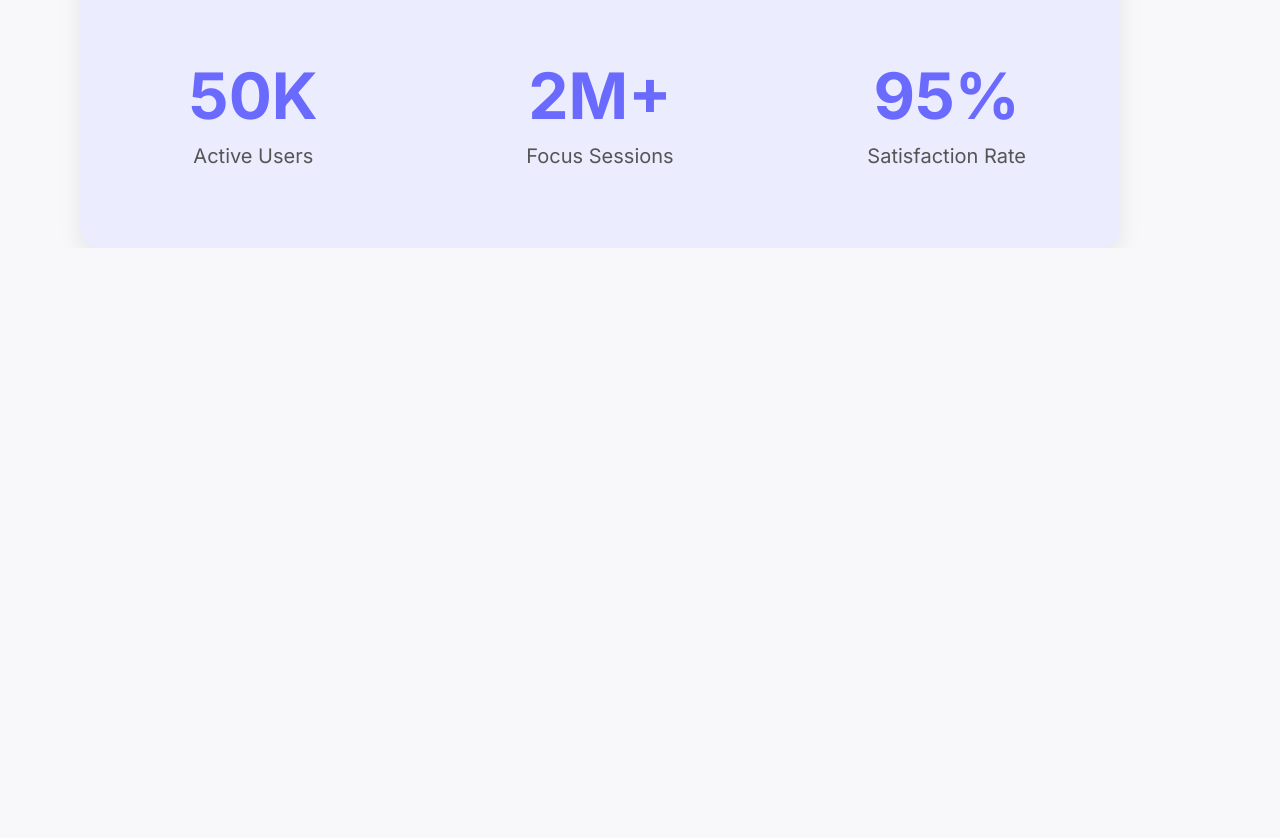
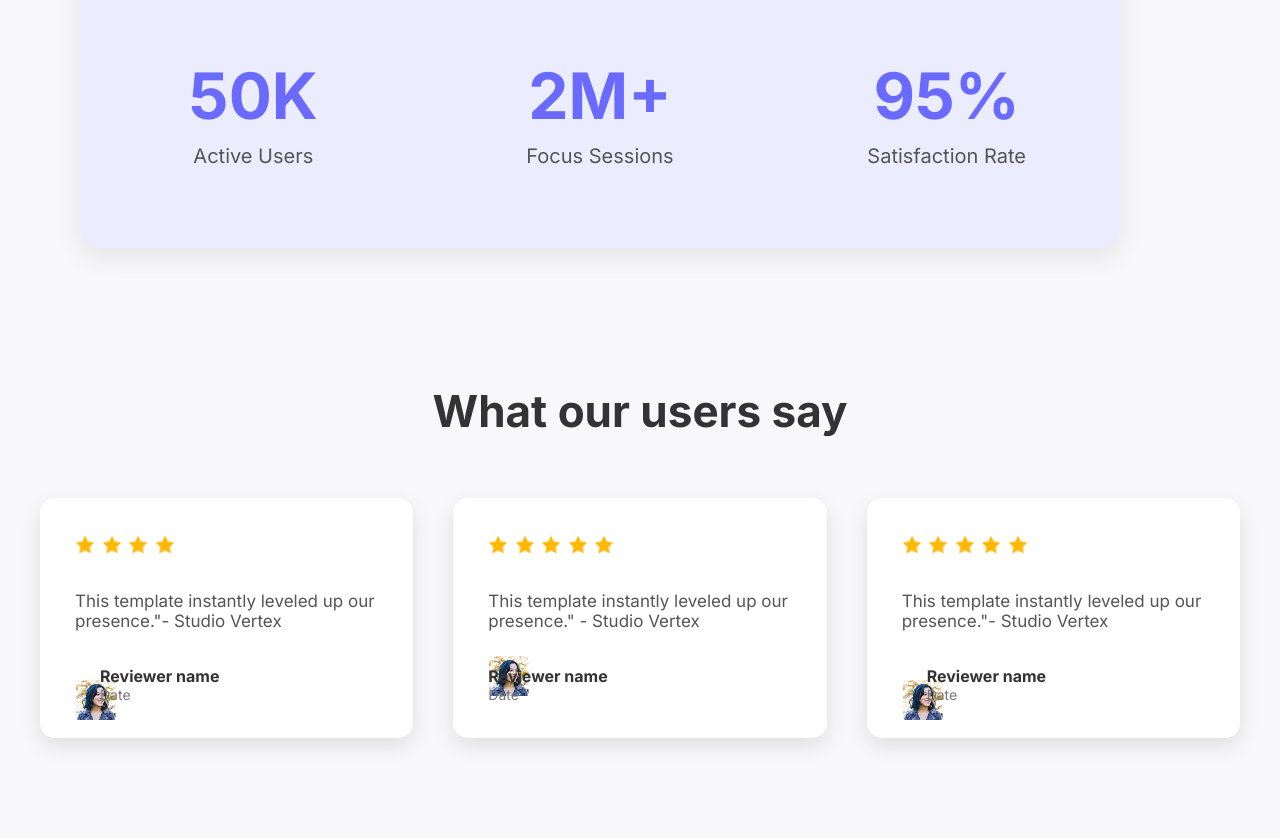
Before and after one commit to Nazifah-The-G/Ui-template-website, a plain HTML site: page index.html in a window 1280 px wide. Shown: the part 1381-2219 px from the top of the page. Before the commit the page ends 1629 px from the top, so only its background shows below. Drawn offline with Linux system fonts and the light colour scheme.

Commit message:
added users review section

```diff
--- a/index.html
+++ b/index.html
@@ -47,3 +47,66 @@
          </div>
      </div>
  </section>
+  <section class="user-reviews-section">
+     <h2>What our users say</h2>
+     <div class="reviews-grid">
+         <div class="review-card">
+             <div class="stars">
+                 <img src="icon-star.png" alt=""> <img src="icon-star.png" alt="">
+                 <img src="icon-star.png" alt="">
+                 <img src="icon-star.png" alt="">
+                 <img src="ic" alt="">
+             </div>
+             <p class="quote">This template instantly leveled up our presence."- Studio Vertex</p>
+             <div class="reviewer-info">
+                 <div class="reviewer-pic">
+                     <img src="avatar.png" alt="">
+                 </div>
+                 <div class="reviewer-details">
+                     <div class="name">Reviewer name</div>
+                     <div class="date">Date</div>
+                 </div>
+             </div>
+         </div>
+         <div class="review-card">
+             <div class="stars">
+                 <img src="icon-star.png" alt="">
+                 <img src="icon-star.png" alt="">
+                 <img src="icon-star.png" alt="Star rating">
+                 <img src="icon-star.png" alt="">
+                 <img src="icon-star.png" alt="">
+             </div>
+             <p class="quote">This template instantly leveled up our presence." - Studio Vertex</p>
+             <div class="reviewer-info">
+            <div class="reviewer-flex"> <div class="reviewer-pic">
+                     <img src="avatar.png" alt="">
+                 </div>
+                 <div class="reviewer-details">
+                     <div class="name">Reviewer name</div>
+                     <div class="date">Date</div>
+                     </div>
+                 </div>
+             </div>
+         </div>
+         <div class="review-card">
+             <div class="stars">
+                 <img src="icon-star.png" alt="">
+                 <img src="icon-star.png" alt="">
+                 <img src="icon-star.png" alt="">
+                 <img src="icon-star.png" alt="">
+                 <img src="icon-star.png" alt="">
+             </div>
+             <p class="quote">This template instantly leveled up our presence."- Studio Vertex</p>
+             <div class="reviewer-info">
+
+                 <div class="reviewer-pic">
+                     <img src="avatar.png" alt="">
+                 </div>
+                 <div class="reviewer-details">
+                     <div class="name">Reviewer name</div>
+                     <div class="date">Date</div>
+                 </div>
+             </div>
+         </div>
+     </div>
+ </section>
--- a/style.css
+++ b/style.css
@@ -188,3 +188,78 @@ min-height: 500px;
     font-size: 20px;
     color: #555;
 }
+/* User Reviews Section */
+.user-reviews-section {
+    padding: 100px 20px;
+    max-width: 1200px;
+    margin: 0 auto;
+    text-align: center;
+}
+
+.user-reviews-section h2 {
+    font-size: 44px;
+    font-weight: 700;
+    color: #333;
+    margin-bottom: 60px;
+}
+
+.reviews-grid {
+    display: flex;
+    justify-content: center;
+    gap: 40px;
+
+}
+
+.review-card {
+    background-color: #fff;
+    border-radius: 15px;
+    box-shadow: 0 8px 20px rgba(0,0,0,0.1);
+    padding: 35px;
+    width: 320px;
+    text-align: left;
+    display: flex;
+    flex-direction: column;
+    justify-content: space-between;
+
+}
+
+.review-card .stars {
+    margin-bottom: 20px;
+}
+
+.review-card .stars img {
+    width: 20px;
+    height: auto;
+    margin-right: 2px;
+    vertical-align: middle;
+}
+
+.quote {
+    font-size: 17px;
+    color: #555;
+    margin-bottom: 25px;
+}
+
+.reviewer-info {
+    display: flex;
+    align-items: center;
+    gap: 15px;
+    margin-top: auto;
+}
+
+.reviewer-pic {
+   width:10px;
+   height:10px;
+    border-radius: 50%;
+object-fit:cover;
+}
+.name {
+    font-weight: 700;
+    color: #333;
+    font-size: 16px;
+}
+
+.date {
+    font-size: 14px;
+    color: #777;
+}
```
Also changed, not shown: images.png (added).
